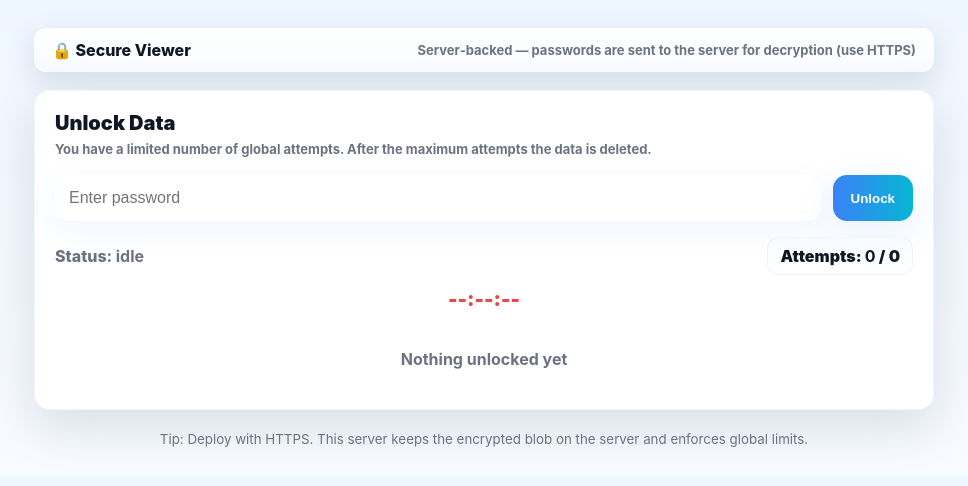
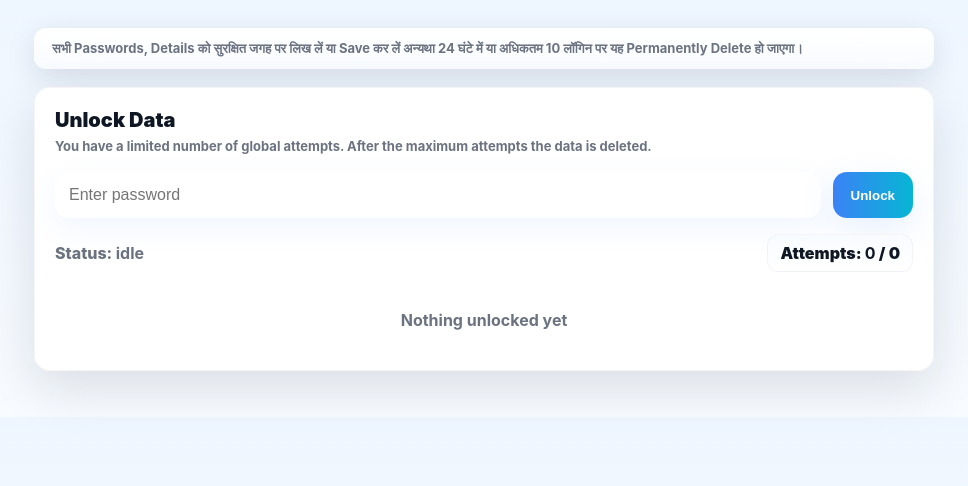
Before and after one commit to banarasikumar/password-server, a website: page public/index.html in a window 1280 px wide. Shown: the whole page, without its empty margins (156-1124 px from the left). Drawn offline with Linux system fonts and the light colour scheme; no server answers.

Commit message:
Update index.html

```diff
--- a/public/index.html
+++ b/public/index.html
@@ -9,8 +9,7 @@
 <body>
   <div class="app">
     <header class="topbar">
-      <div class="logo">🔒 Secure Viewer</div>
-      <div class="note">Server‑backed — passwords are sent to the server for decryption (use HTTPS)</div>
+      <div class="note">सभी Passwords, Details को सुरक्षित जगह पर लिख लें या Save कर लें अन्यथा 24 घंटे में या अधिकतम 10 लॉगिन पर यह Permanently Delete हो जाएगा।</div>
     </header>
 
     <main class="panel">
@@ -27,7 +26,7 @@
         <div class="counter">Attempts: <strong id="attempts">0</strong> / <span id="maxAttempts">0</span></div>
       </div>
 
-      <div id="countdown" class="countdown">--:--:--</div>
+      <div id="countdown" class="countdown"></div>
 
       <div id="entries" class="entries">
         <div class="muted">Nothing unlocked yet</div>
@@ -35,7 +34,7 @@
     </main>
 
     <footer class="footer">
-      <small>Tip: Deploy with HTTPS. This server keeps the encrypted blob on the server and enforces global limits.</small>
+
     </footer>
   </div>
 
```
